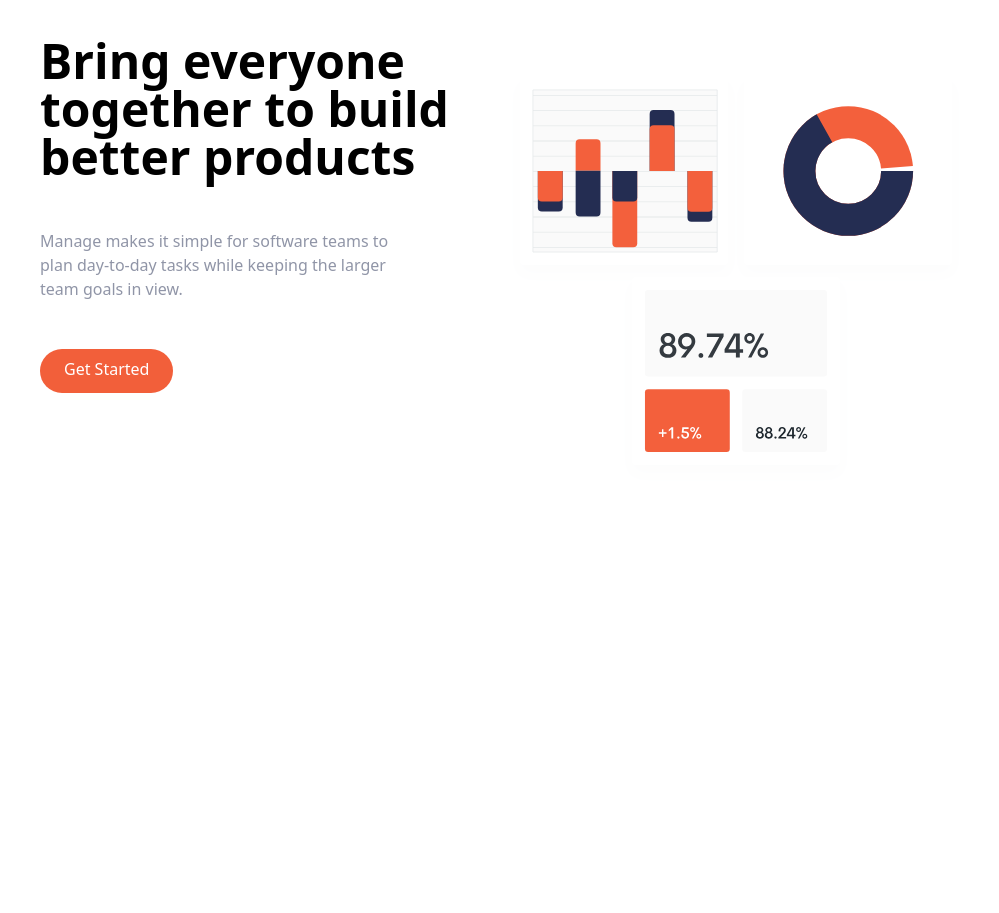
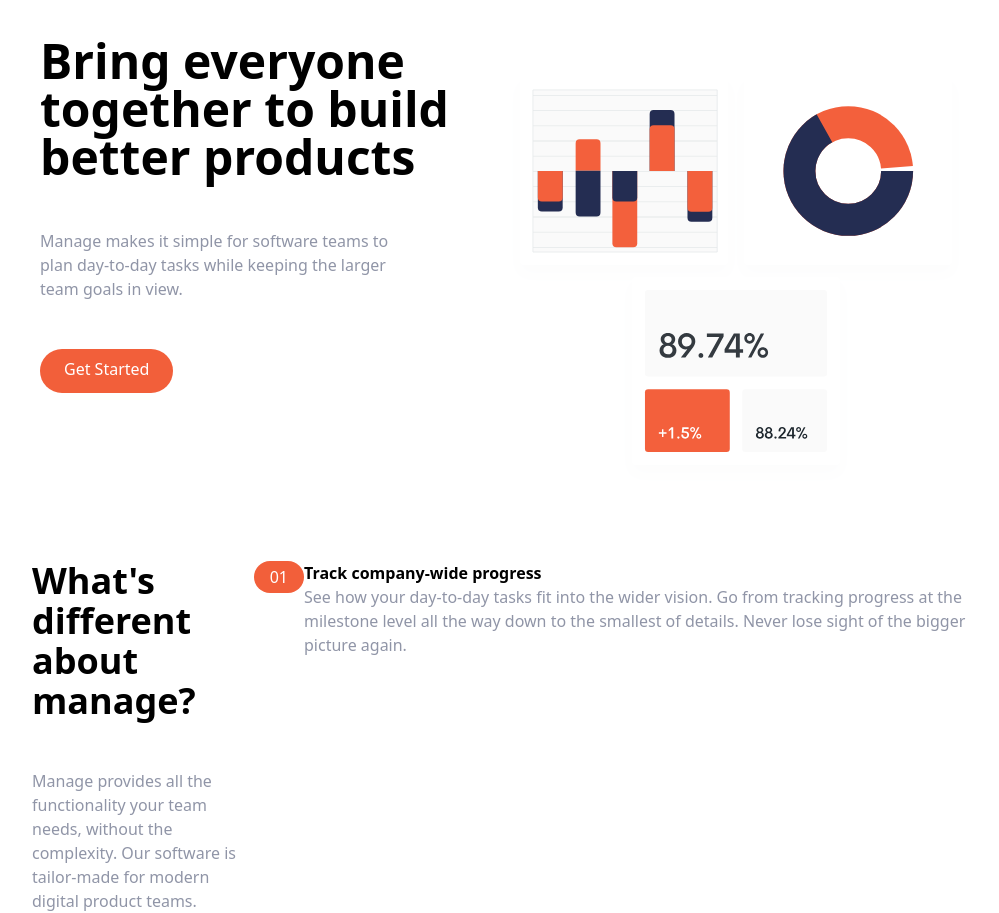
Before and after one commit to Edyane/Tailwind-Crash-Course, a plain HTML site: page index.html in a window 1280 px wide. Shown: the part 95-1008 px from the top of the page, without its empty margins (136-1135 px from the left). Before the commit the page ends 800 px from the top, so only its background shows below. Drawn offline with Linux system fonts and the light colour scheme.

Commit message:
Numbered list

```diff
--- a/index.html
+++ b/index.html
@@ -27,7 +27,9 @@
                 <a href="#" class="hover:text-darkGrayishBlue">Community</a>
             </div>
             <!--Button-->
-            <a href="#" class="hidden md:block p-3 px-6 pt-2 text-white bg-brightRed rounded-full baseline hover:bg-brightRedLight md:block">Get Started</a>
+            <a href="#"
+                class="hidden md:block p-3 px-6 pt-2 text-white bg-brightRed rounded-full baseline hover:bg-brightRedLight md:block">Get
+                Started</a>
         </div>
     </nav>
     <!--Hero Section-->
@@ -44,7 +46,9 @@
                     while keeping the larger team goals in view.
                 </p>
                 <div class="flex justify-center md:justify-start">
-                <a href="#" class="p-3 px-6 pt-2 text-white bg-brightRed rounded-full baseline hover:bg-brightRedLight md:block md:block">Get Started</a>
+                    <a href="#"
+                        class="p-3 px-6 pt-2 text-white bg-brightRed rounded-full baseline hover:bg-brightRedLight md:block md:block">Get
+                        Started</a>
                 </div>
             </div>
             <!--Image-->
@@ -52,6 +56,45 @@
                 <img src="./img/illustration-intro.svg" alt="">
             </div>
         </div>
+    </section>
+
+    <!--Features Section-->
+    <section id="features">
+        <!--Flex container-->
+        <div class="container flex flex-col px-4 mx-auto mt-10 space-y-12 md:space-y-0 md:flex-row">
+            <!--What's different-->
+            <div class="flex flex-col space-y-12 md:w-1/2">
+                <h2 class="max-w-md text-4xl font-bold text-center md:text-left">
+                    What's different about manage?
+                </h2>
+                <p class="max-w-sm text-center text-darkGrayishBlue md:text-left">Manage provides all the
+                    functionality your team needs, without the complexity. Our software is tailor-made for
+                    modern digital product teams.</p>
+            </div>
+            <!--Numbered List-->
+            <div class="rounded-l-full bg-brightRedSupLight md:bg-transparent">
+                <div class="flex items-center space-x-2">
+                    <div class="px-4 py-2 text-white rounded-full md:py-1 bg-brightRed">
+                        01
+                    </div>
+                    <h3 class="text-base font-bold md:mb-4 md:hidden">
+                        Track company-wide progress
+                    </h3>
+                </div>
+            </div>
+
+            <div>
+                <h3 class="hidden mb-4 text-lg font-bold md:block">
+                    Track company-wide progress
+                </h3>
+                <p class="text-darkGrayishBlue">
+                    See how your day-to-day tasks fit into the wider vision. Go from
+                    tracking progress at the milestone level all the way down to the
+                    smallest of details. Never lose sight of the bigger picture
+                    again.
+                </p>
+            </div>
+        </div>
 
     </section>
 </body>
```
Also changed, not shown: css/main.css. Lines whose indentation alone changed are shown as unchanged.
